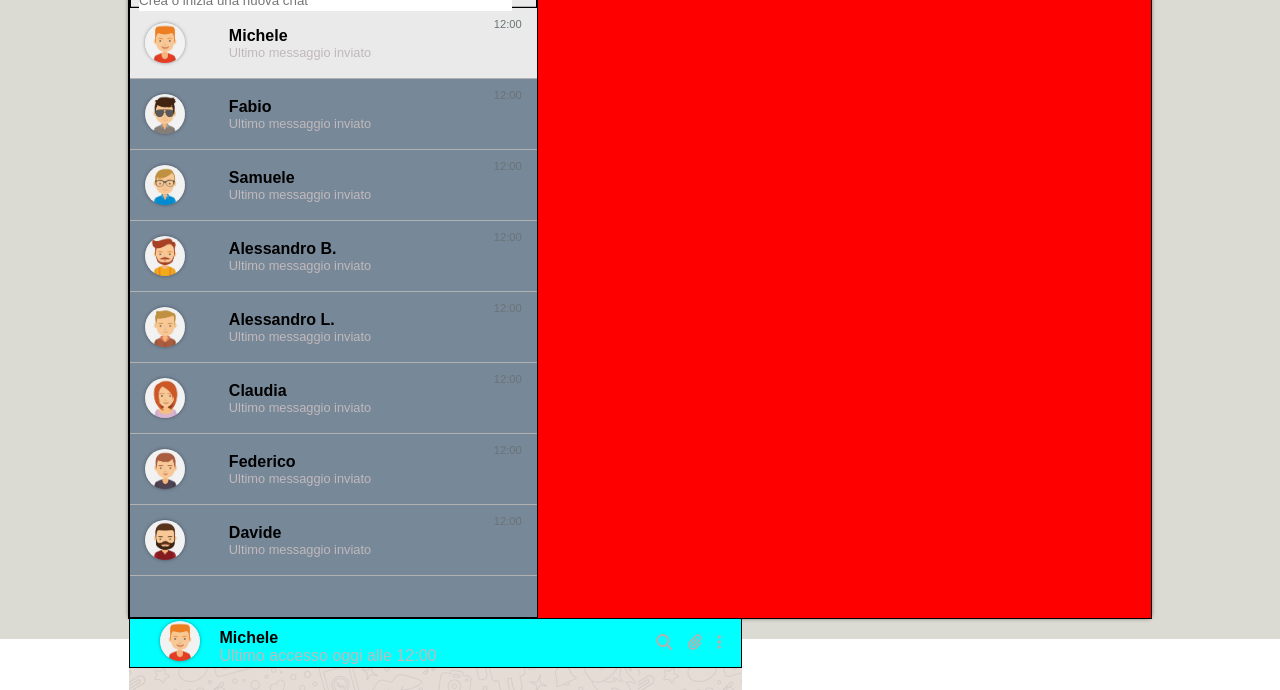
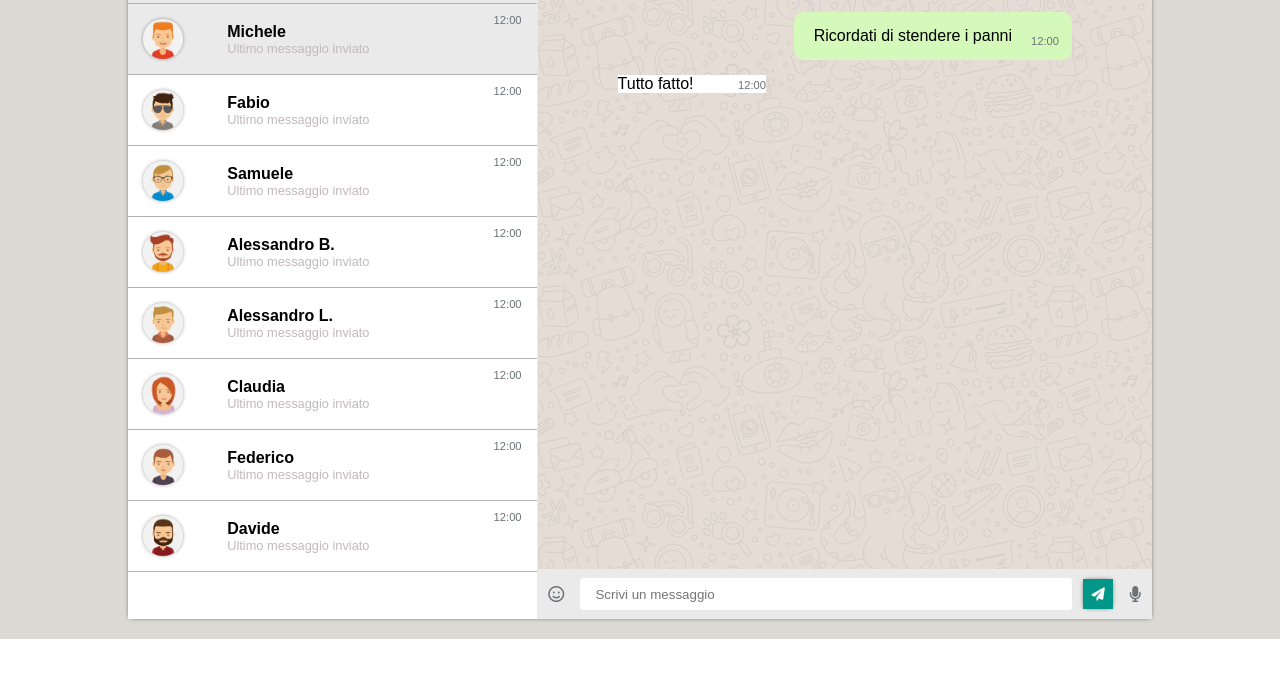
Before and after one commit to Jaskett/vue-boolzapp, a plain HTML site: page index.html in a window 1280 px wide. Shown: the part 161-851 px from the top of the page. After the commit the page ends 800 px from the top, so only its background shows below. Drawn offline with Linux system fonts and the light colour scheme.

Commit message:
Fix Layout

```diff
--- a/css/style.css
+++ b/css/style.css
@@ -13,6 +13,10 @@
 
     --b-standard: 2px dashed var(--primary-color);
     --b-thin: 1px dashed var(--primary-color);
+}
+
+.d-flex {
+    display: flex;
 }
 
 .align-center {
--- a/index.html
+++ b/index.html
@@ -12,7 +12,7 @@
     <!-- Fontawesome -->
     <link rel="stylesheet" href="https://cdnjs.cloudflare.com/ajax/libs/font-awesome/6.1.2/css/all.min.css" integrity="sha512-1sCRPdkRXhBV2PBLUdRb4tMg1w2YPf37qatUFeS7zlBy7jJI8Lf4VHwWfZZfpXtYSLy85pkm9GaYVYMfw5BC1A==" crossorigin="anonymous" referrerpolicy="no-referrer" />
 </head>
-<body class="debug">
+<body>
 
     <div id="bg-bar" class="w-100"></div>
 
```
